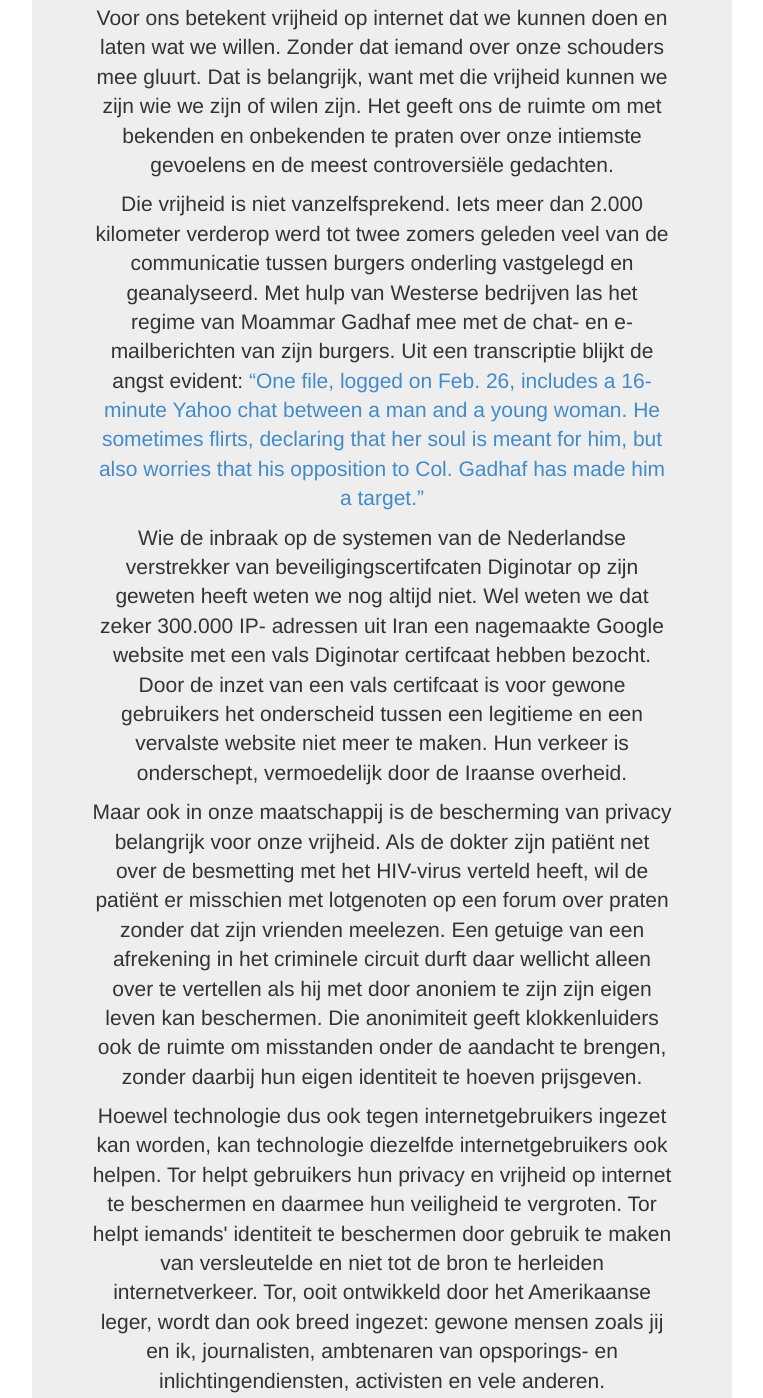
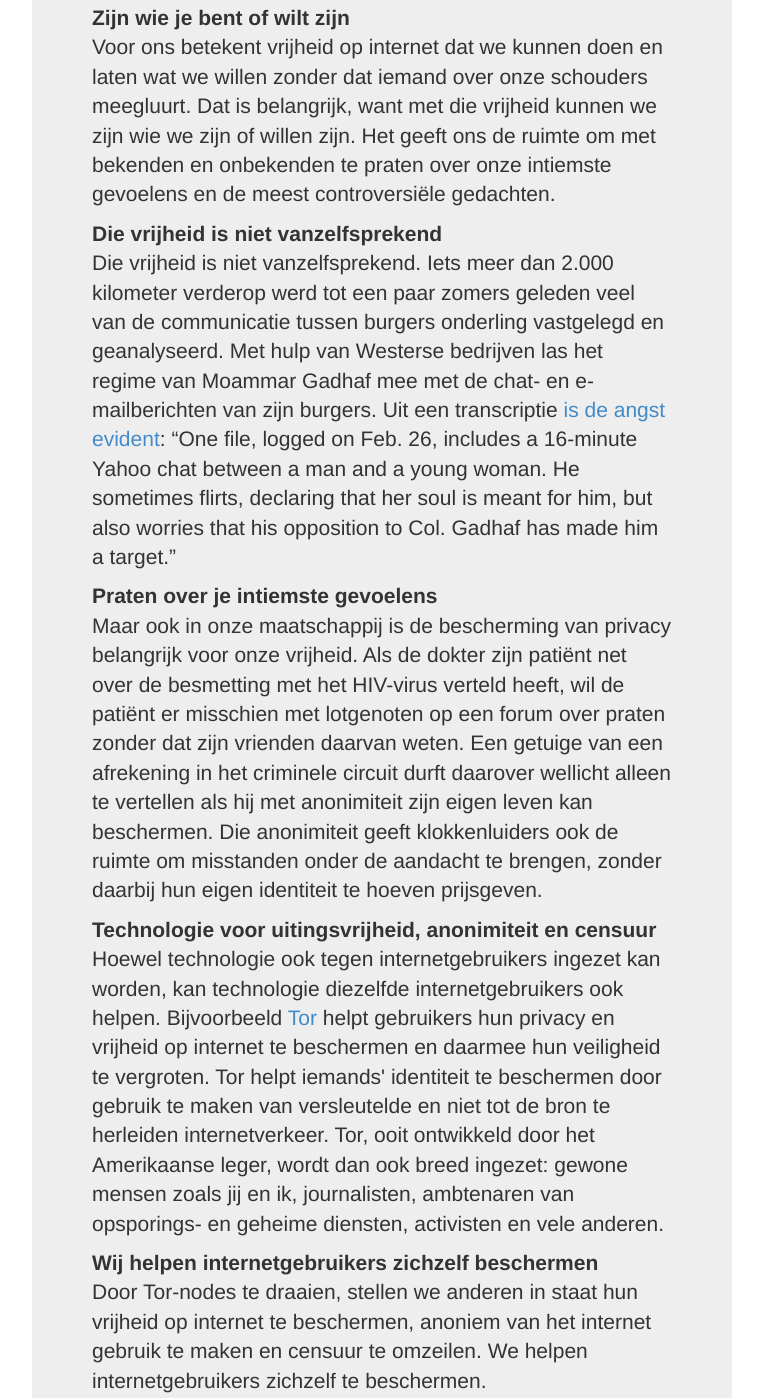
Before and after one commit to DrWhax/hartvoorinternetvrijheid.nl, a plain HTML site: page src/overons.html in a window 1280 px wide. Shown: the part 155-1553 px from the top of the page, without its empty margins (258-1021 px from the left). Drawn offline with Linux system fonts and the light colour scheme.

Commit message:
Fixed some typo's. Improved readability. Made text more powerfull - I think.

```diff
--- a/src/overons.html
+++ b/src/overons.html
@@ -36,48 +36,34 @@
       </div>
 
       <div class="jumbotron">
-<p>
-Voor ons betekent vrijheid op internet dat we kunnen doen en laten wat we willen. Zonder dat iemand over
-onze schouders mee gluurt. Dat is belangrijk, want met die vrijheid kunnen we zijn wie we zijn of
-wilen zijn. Het geeft ons de ruimte om met bekenden en onbekenden te praten over onze intiemste
+          <p class="text-left"><b>Zijn wie je bent of wilt zijn</b><br>Voor ons betekent vrijheid op internet dat we kunnen doen en laten wat we willen zonder dat iemand over
+onze schouders meegluurt. Dat is belangrijk, want met die vrijheid kunnen we zijn wie we zijn of
+willen zijn. Het geeft ons de ruimte om met bekenden en onbekenden te praten over onze intiemste
 gevoelens en de meest controversiële gedachten.</p>
 
-<p>Die vrijheid is niet vanzelfsprekend. Iets meer dan 2.000 kilometer verderop werd tot twee
+<p class="text-left"><b>Die vrijheid is niet vanzelfsprekend</b><br>Die vrijheid is niet vanzelfsprekend. Iets meer dan 2.000 kilometer verderop werd tot een paar
 zomers geleden veel van de communicatie tussen burgers onderling vastgelegd en geanalyseerd. Met hulp
 van Westerse bedrijven las het regime van Moammar Gadhaf mee met de chat- en e-mailberichten
-van zijn burgers. Uit een transcriptie blijkt de angst evident: <a href="http://online.wsj.com/article/SB10001424053111904199404576538721260166388.html">
+van zijn burgers. Uit een transcriptie <a href="http://online.wsj.com/article/SB10001424053111904199404576538721260166388.html">is de angst evident</a>:
 “One file, logged on Feb. 26, includes a 16-minute Yahoo chat between a man and a young woman. He sometimes flirts, declaring that her
-soul is meant for him, but also worries that his opposition to Col. Gadhaf has made him a target.”</a></p>
+soul is meant for him, but also worries that his opposition to Col. Gadhaf has made him a target.”</p>
 
-<p>Wie de inbraak op de systemen van de Nederlandse verstrekker van beveiligingscertifcaten
-Diginotar op zijn geweten heeft weten we nog altijd niet. Wel weten we dat zeker 300.000 IP-
-adressen uit Iran een nagemaakte Google website met een vals Diginotar certifcaat hebben
-bezocht. Door de inzet van een vals certifcaat is voor gewone gebruikers het onderscheid tussen
-een legitieme en een vervalste website niet meer te maken. Hun verkeer is onderschept,
-vermoedelijk door de Iraanse overheid.</p>
-
-<p>Maar ook in onze maatschappij is de bescherming van privacy belangrijk voor onze vrijheid. Als de
+<p class="text-left"><b>Praten over je intiemste gevoelens</b><br>Maar ook in onze maatschappij is de bescherming van privacy belangrijk voor onze vrijheid. Als de
 dokter zijn patiënt net over de besmetting met het HIV-virus verteld heeft, wil de patiënt er
-misschien met lotgenoten op een forum over praten zonder dat zijn vrienden meelezen. Een
-getuige van een afrekening in het criminele circuit durft daar wellicht alleen over te vertellen als hij
-met door anoniem te zijn zijn eigen leven kan beschermen. Die anonimiteit geeft klokkenluiders ook
+misschien met lotgenoten op een forum over praten zonder dat zijn vrienden daarvan weten. Een
+getuige van een afrekening in het criminele circuit durft daarover wellicht alleen te vertellen als hij
+met anonimiteit zijn eigen leven kan beschermen. Die anonimiteit geeft klokkenluiders ook
 de ruimte om misstanden onder de aandacht te brengen, zonder daarbij hun eigen identiteit te
 hoeven prijsgeven.</p>
 
-<p>Hoewel technologie dus ook tegen internetgebruikers ingezet kan worden, kan technologie
-diezelfde internetgebruikers ook helpen. Tor helpt gebruikers hun privacy en vrijheid op internet te
+<p class="text-left"><b>Technologie voor uitingsvrijheid, anonimiteit en censuur</b><br>Hoewel technologie ook tegen internetgebruikers ingezet kan worden, kan technologie
+diezelfde internetgebruikers ook helpen. Bijvoorbeeld <a href="https://torproject.org">Tor</a> helpt gebruikers hun privacy en vrijheid op internet te
 beschermen en daarmee hun veiligheid te vergroten. Tor helpt iemands' identiteit te beschermen
 door gebruik te maken van versleutelde en niet tot de bron te herleiden internetverkeer. Tor, ooit
 ontwikkeld door het Amerikaanse leger, wordt dan ook breed ingezet: gewone mensen zoals jij en
-ik, journalisten, ambtenaren van opsporings- en inlichtingendiensten, activisten en vele anderen.</p>
+ik, journalisten, ambtenaren van opsporings- en geheime diensten, activisten en vele anderen.</p>
 
-<p>Door Tor-nodes te draaien, stellen we anderen in staat anoniem van het internet gebruik te maken.
-Onze infrastructuur functioneert als verschillende Tor nodes, bijvoorbeeld een exit-node, wat betekend
-dat anderen het ip-adres zijn van onze server als bron voor het verkeer dat hen via mij bereikt. We realiseren
-ons dat ook dit netwerk, net als de rest van het internet, gebruikt kan worden voor het plegen van strafbare feiten.
-Er is bij ons weten echter geen bewijs dat dit binnen het Tor-netwerk bovengemiddeld veel gebeurt. We nemen dan ook
-aan dat de kans dat via onze exit-nodes strafbare feiten worden gepleegd verwaarloosbaar is. zelf houden we niet bij
-welk verkeer via onze exit-nodes of andere Tor-nodes worden verzonden.</p>
+<p class="text-left"><b>Wij helpen internetgebruikers zichzelf beschermen</b><br>Door Tor-nodes te draaien, stellen we anderen in staat hun vrijheid op internet te beschermen, anoniem van het internet gebruik te maken en censuur te omzeilen. We helpen internetgebruikers zichzelf te beschermen.</p>
 
       </div>
 
```
Also changed, not shown: src/contact.html (+3 -3 lines), src/donaties.html (+1 -1 lines), src/eng.html (+6 -8 lines), src/index.html (+11 -11 lines).
